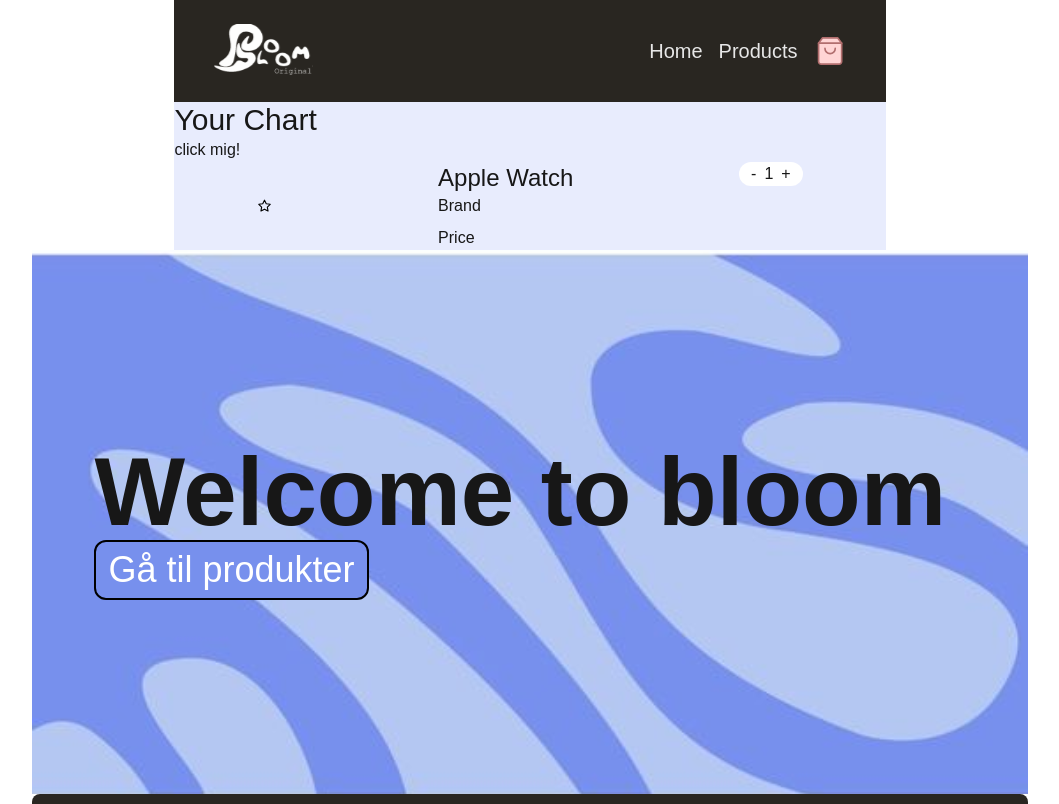
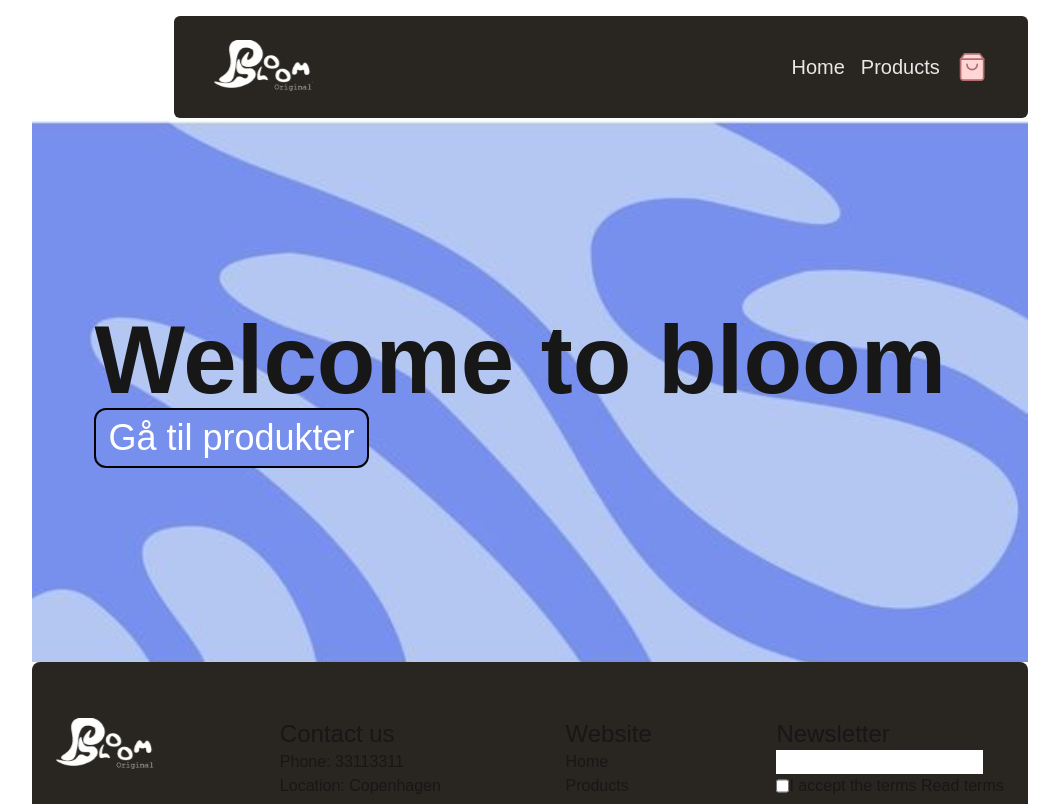
Before and after one commit to laerkehansen/Simple-Shop-Project, a Next.js app: page / in a window 1280 px wide. Shown: the top 804 px of the page, without its empty margins (110-1169 px from the left). Built offline with nearby package versions, Linux system fonts and the light colour scheme.

Commit message:
single vire plus header

```diff
--- a/src/app/components/header.jsx
+++ b/src/app/components/header.jsx
@@ -6,11 +6,11 @@
 import Logo from "../img/logo.svg";
 import { useState } from "react";
 const Header = () => {
-  const [isOpen, setIsOpen] = useState(true);
+  const [isOpen, setIsOpen] = useState(false);
 
   return (
-    <header className="col-start-3 col-end-5 grid grid-rows-1">
-      <nav className="flex bg-primary-black text-secondary-gray py-6 text-xl justify-between px-10">
+    <header className="col-start-3 col-end-6 grid grid-rows-1">
+      <nav className="flex bg-primary-black text-secondary-gray py-6 text-xl justify-between px-10 rounded-md mt-4">
         <Link href="/">
           <Image src={Logo} alt="logo af brandet" />
         </Link>
```
